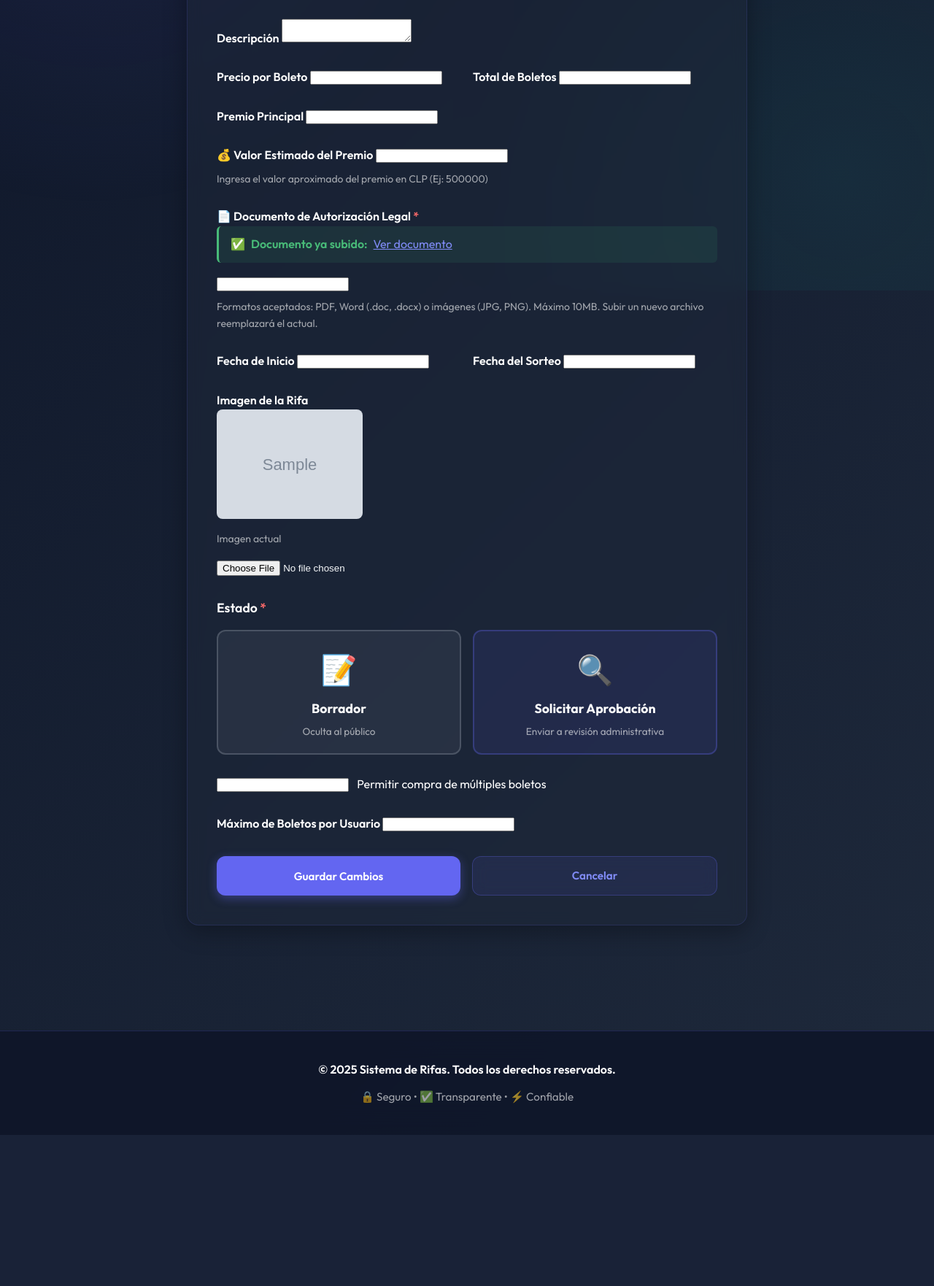
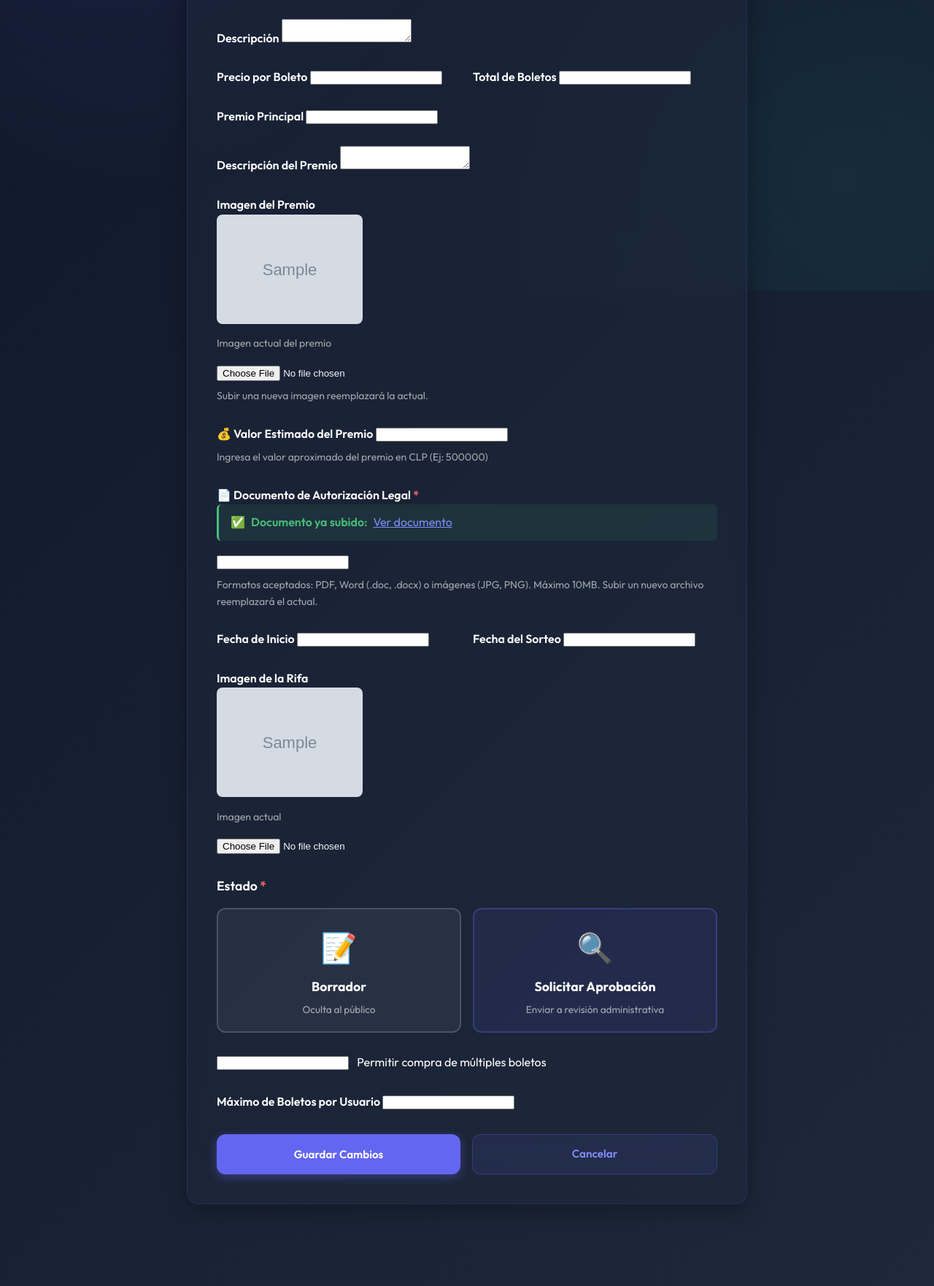
Before and after one commit to davidferradainacap/RifaTrust, a Django app: template frontend/templates/raffles/edit.html in a window 1280 px wide. Shown: the part 402-2164 px from the top of the page at 73% size. Before the commit the page ends 1957 px from the top, so only its background shows below. Run offline with Django 5.2, Linux system fonts and the light colour scheme; the template is opened without the code that fills it: most values are stand-ins (such as "Sample title", 1, 10 or a date in 2020); grey boxes marked "Sample" are stand-in pictures; form fields are guessed from the names that the template uses.

Commit message:
fix: corregir manejo de imagenes en formularios de rifas

```diff
--- a/frontend/templates/raffles/edit.html
+++ b/frontend/templates/raffles/edit.html
@@ -93,6 +93,31 @@
                     {{ form.premio_principal }}
                     {% if form.premio_principal.errors %}
                         <div style="color: var(--danger); font-size: 0.875rem; margin-top: 0.25rem;">{{ form.premio_principal.errors }}</div>
+                    {% endif %}
+                </div>
+
+                <div class="form-group">
+                    <label for="{{ form.descripcion_premio.id_for_label }}" style="font-weight: 600; color: white;">Descripción del Premio</label>
+                    {{ form.descripcion_premio }}
+                    {% if form.descripcion_premio.errors %}
+                        <div style="color: var(--danger); font-size: 0.875rem; margin-top: 0.25rem;">{{ form.descripcion_premio.errors }}</div>
+                    {% endif %}
+                </div>
+
+                <div class="form-group">
+                    <label for="{{ form.imagen_premio.id_for_label }}" style="font-weight: 600; color: white;">Imagen del Premio</label>
+                    {% if raffle.imagen_premio %}
+                    <div style="margin-bottom: 1rem;">
+                        <img src="{{ raffle.imagen_premio.url }}" alt="Imagen actual del premio" style="max-width: 200px; border-radius: 8px;">
+                        <p style="font-size: 0.875rem; color: rgba(255, 255, 255, 0.6); margin-top: 0.5rem;">Imagen actual del premio</p>
+                    </div>
+                    {% endif %}
+                    {{ form.imagen_premio }}
+                    <small style="display: block; margin-top: 0.5rem; color: rgba(255, 255, 255, 0.6); font-size: 0.875rem;">
+                        {% if raffle.imagen_premio %}Subir una nueva imagen reemplazará la actual.{% else %}Sube una imagen del premio.{% endif %}
+                    </small>
+                    {% if form.imagen_premio.errors %}
+                        <div style="color: var(--danger); font-size: 0.875rem; margin-top: 0.25rem;">{{ form.imagen_premio.errors }}</div>
                     {% endif %}
                 </div>
 
```
Also changed, not shown: backend/apps/raffles/forms.py (+15 -6 lines).
